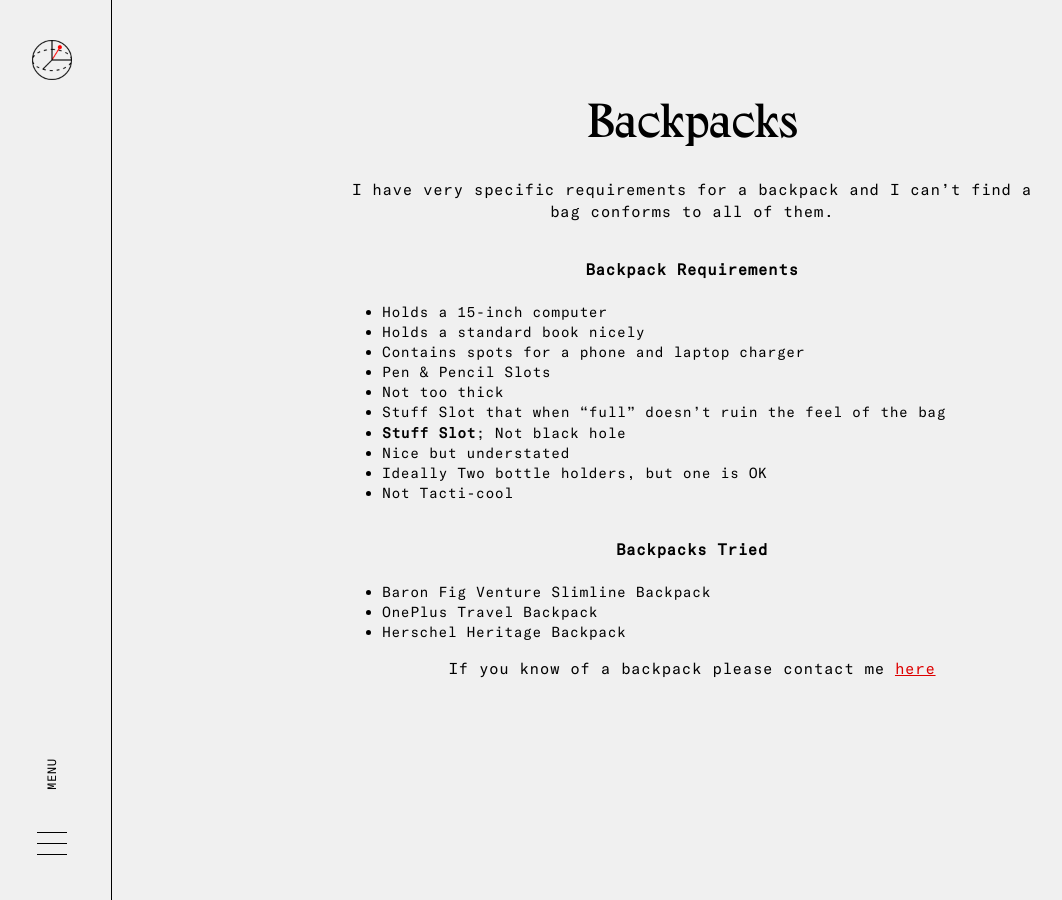
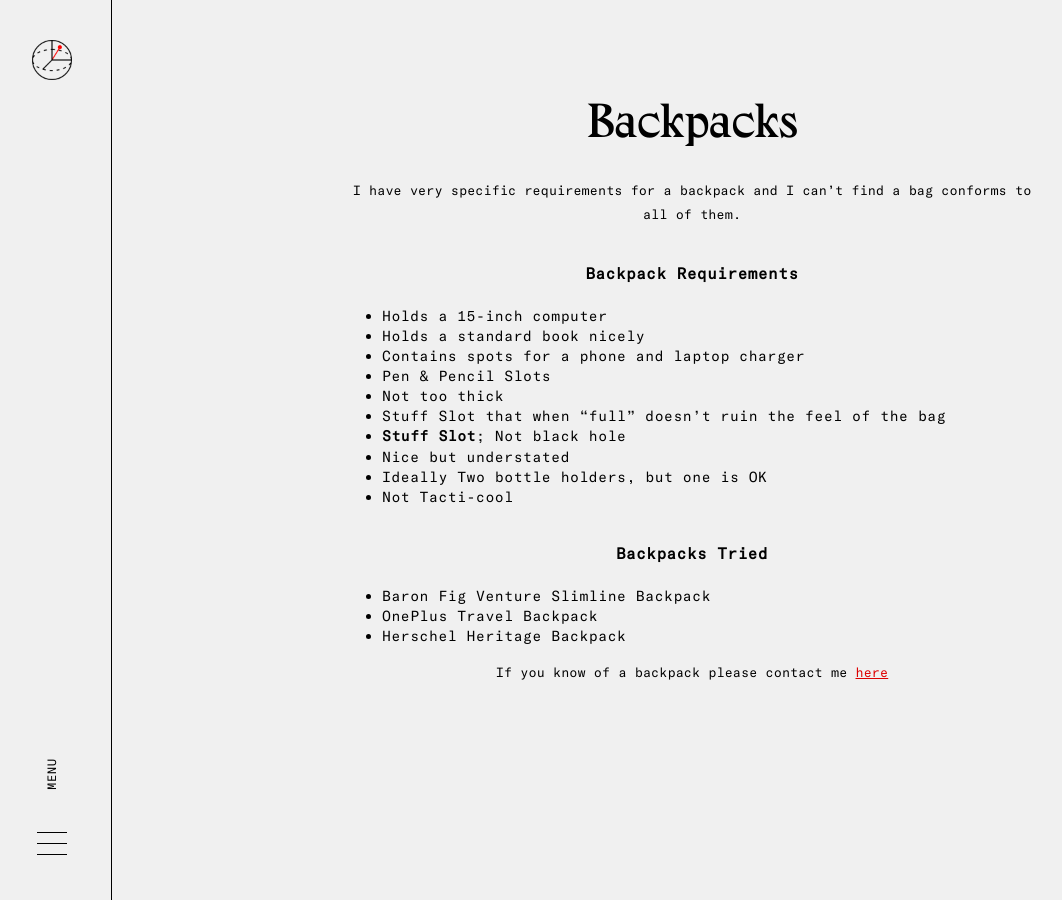
Before and after one commit to GoodbyteCo/quinnpollock.net, a Jekyll site: the page built from ideas/_posts/2020-02-10-backpack.md, in a window 1280 px wide. Shown: the whole page, without its empty margins (8-1070 px from the left). Built offline with Jekyll 4.4.1, drawn with Linux system fonts in a browser that asks for light colours.

Commit message:
improve readability
make the paragraph-styled text of the Ideas posts more readable:
- smaller text size
- larger line-height
- better spacing
(only changes the text for the blogs, as everything else is short form text)

```diff
--- a/assets/css/style.css
+++ b/assets/css/style.css
@@ -607,6 +607,10 @@
 .ideas p
 {
 	text-transform: unset;
+	font-size: 1.1rem;
+        line-height: 1.8;
+        letter-spacing: 0;
+        margin-bottom: 2.4rem;
 }
 
 .ideas ul {
```
